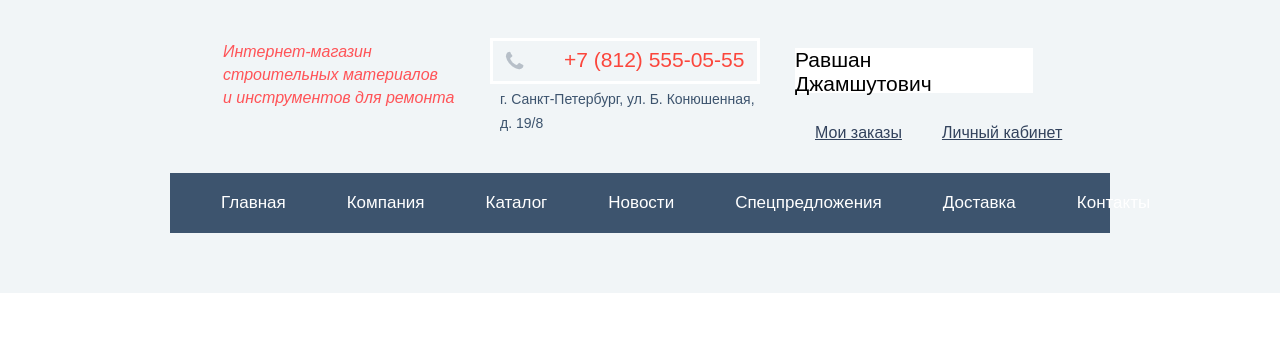
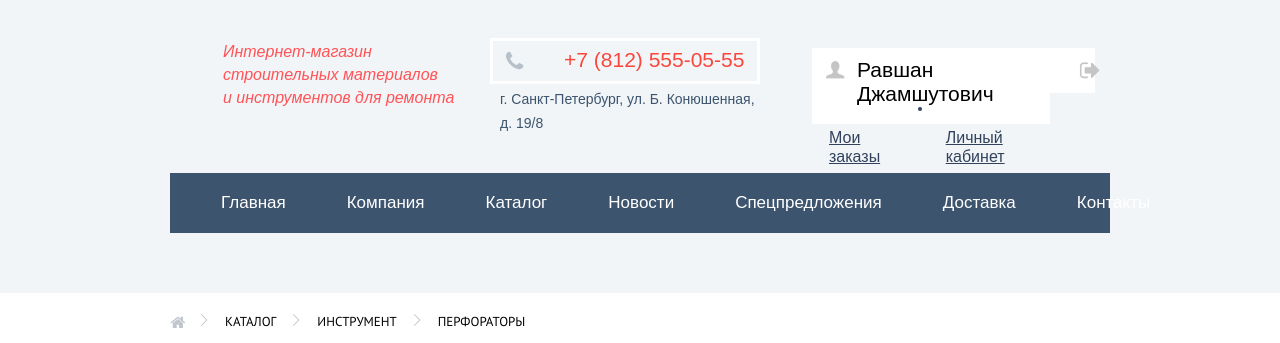
Before and after one commit to yurbi2017/364491-technomart, a plain HTML site: page catalog.html in a window 1280 px wide. Shown: the part 51-394 px from the top of the page. Drawn offline with nearby package versions, Linux system fonts and the light colour scheme; a web font is replaced by a local one.

Commit message:
Каталог Шапка 80% Хлебные крошки

```diff
--- a/css/style.css
+++ b/css/style.css
@@ -30,7 +30,6 @@ input[type="radio"].visually-hidden {
 .main-header {
   background-color: #f1f5f7;
   padding-bottom: 60px;
-  margin-bottom: 60px;
 }
 
 .main-header-top {
@@ -434,7 +433,7 @@ input[type="radio"].visually-hidden {
   align-items: flex-start;
   flex-wrap: wrap;
   justify-content: space-between;
-  margin-top: 20px;
+  margin-top: 60px;
   margin-bottom: 55px;
   color: #ffffff;
 }
@@ -1439,29 +1438,96 @@ input[type="radio"].visually-hidden {
 
 .user-block-active {
   flex-wrap: wrap;
+  position: relative;
 }
 
 .user-block .login-inclusion {
+  position: relative;
   font-size: 21px;
+  text-decoration: none;
   width: 193px;
-  height: 45px;
-  color: #000000;
-  text-decoration: none;
+  color: #000000;
+  padding-left: 45px;
+  padding-top: 10px;
+  padding-bottom: 11px;
+  margin-left: 17px;
   background-color: #ffffff;
 }
 
+.user-block .login-inclusion::before {
+  content: "";
+  position: absolute;
+  top: 13px;
+  left: 13px;
+  width: 20px;
+  height: 18px;
+  background: url("../img/icon-user.png") no-repeat;
+}
+
+.user-block .login-inclusion:hover::before {
+  content: "";
+  position: absolute;
+  top: 13px;
+  left: 13px;
+  width: 20px;
+  height: 18px;
+  background: url("../img/icon-user-hover.png") no-repeat;
+}
+
+.user-block .login-inclusion::after {
+  content: "";
+  position: absolute;
+  top: 59px;
+  left: 106px;
+  width: 4px;
+  height: 4px;
+  border-radius: 50%;
+  background-color: #32425c;
+}
+
 .user-block .exit {
+  position: relative;
   font-size: 0;
   width: 45px;
   height: 45px;
   background-color: #ffffff;
 }
 
+.user-block .exit::after {
+  content: "";
+  position: absolute;
+  top: 14px;
+  left: 29px;
+  width: 21px;
+  height: 17px;
+  background: url("../img/icon-logout.png") no-repeat;
+}
+
+.user-block .exit:hover::after {
+  content: "";
+  position: absolute;
+  top: 14px;
+  left: 29px;
+  width: 21px;
+  height: 17px;
+  background: url("../img/icon-logout-hover.png") no-repeat;
+}
+
 .my-room {
   display: flex;
   list-style: none;
   margin: 0;
   padding: 0;
+  margin-top: 5px;
+  margin-bottom: 0;
+  padding-left: 34px;
+}
+
+.my-room li {
+  position: relative;
+  display: inline-block;
+  text-align: top;
+  padding-right: 32px;
 }
 
 .my-room a {
@@ -1469,25 +1535,63 @@ input[type="radio"].visually-hidden {
   line-height: 1.125;
   color: #32425c;
   text-decoration: underline;
-  padding: 0 20px;
+}
+
+.user-block .my-order:hover,
+.user-block .account:hover {
+  color: #ee3643;
+}
+
+.user-block .exit:active,
+.user-block .login-inclusion:active,
+.user-block .my-order:active,
+.user-block .account:active {
+  opacity: 0.3;
 }
 
 .breadcrumbs-catalog {
   display: flex;
+  position: relative;
   list-style: none;
   margin: 0;
-  margin-bottom: 22px;
+  margin-top: 20px;
+  margin-left: 14px;
   padding: 0;
 }
 
 .breadcrumbs-catalog li {
+  position: relative;
   font-family: "PT Sans", "Arial", serif;
   font-size: 13px;
   line-height: 18px;
   text-transform: uppercase;
   color: #000000;
   list-style: none;
-  padding-right: 40px;
+  margin-right: 41px;
+}
+
+.breadcrumbs-catalog::before {
+  content: "";
+  position: absolute;
+  top: 3px;
+  left: -14px;
+  width: 15px;
+  height: 12px;
+  background: url("../img/icon-home.png") no-repeat;
+}
+
+.breadcrumbs-catalog li:not(:first-child)::before {
+  content: "";
+  position: absolute;
+  top: 1px;
+  left: -25px;
+  width: 8px;
+  height: 12px;
+  background: url("../img/icon-right-small.svg") no-repeat;
+}
+
+.breadcrumbs-catalog li:first-child {
+  font-size: 0;
 }
 
 .breadcrumbs-catalog a {
```
